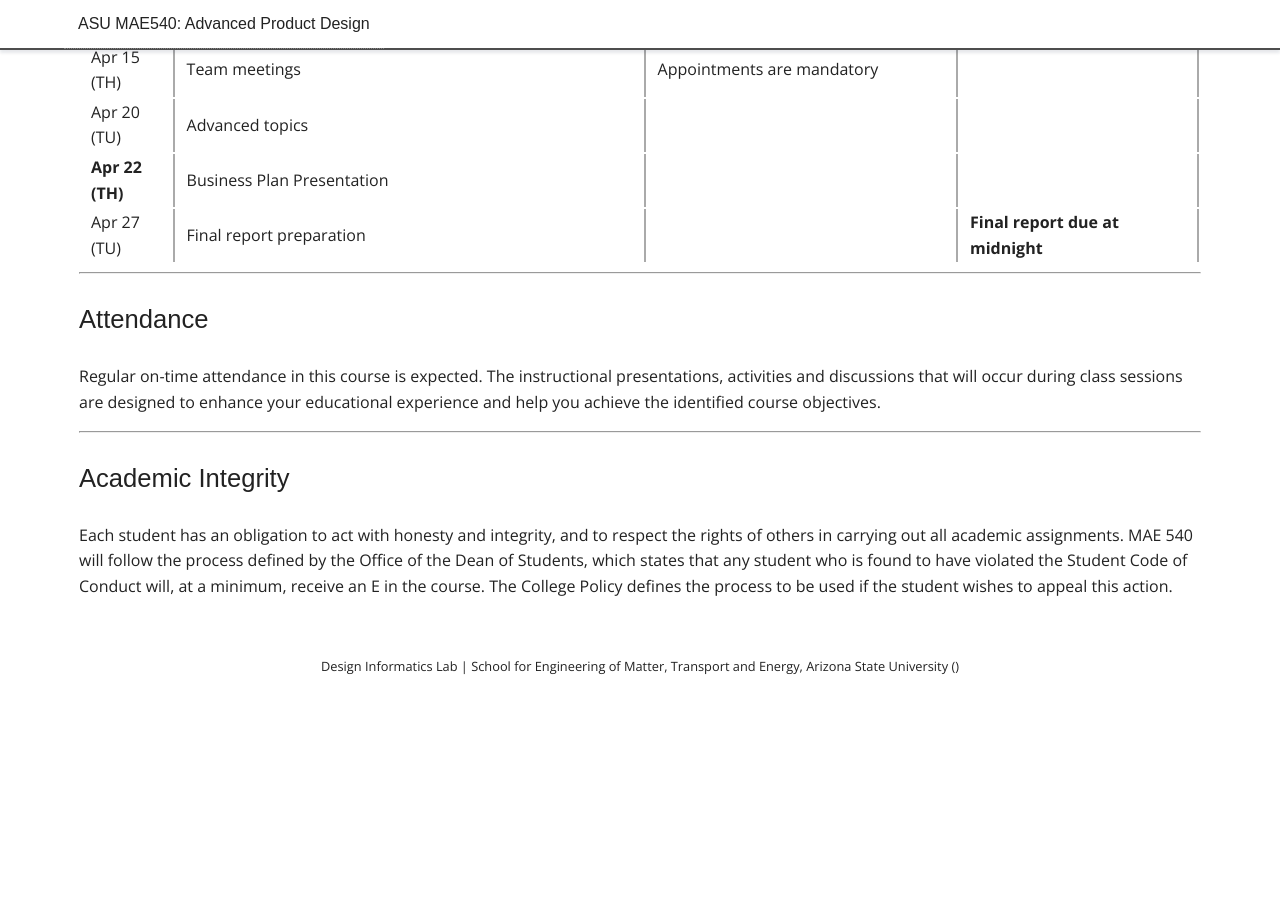
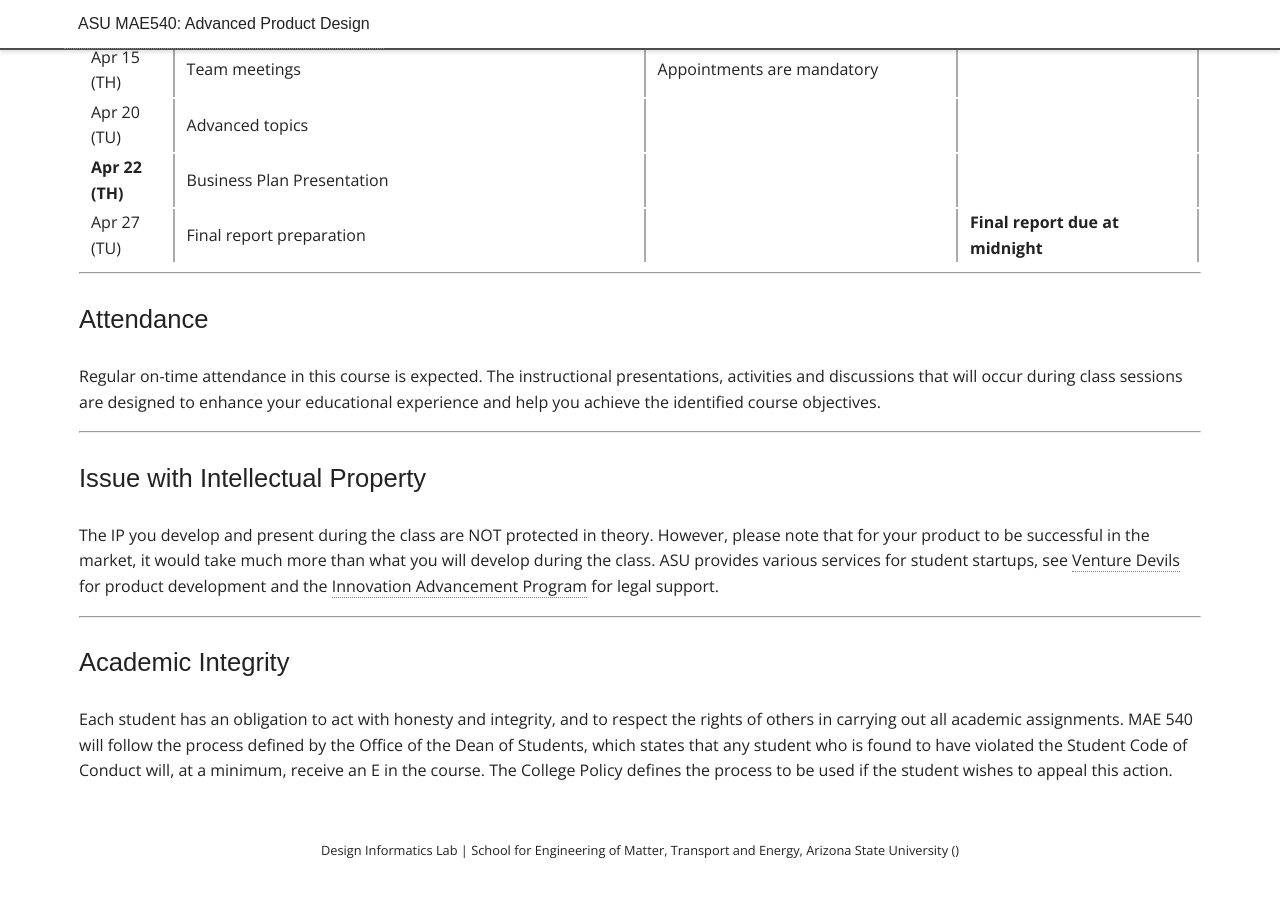
Before and after one commit to DesignInformaticsLab/DesignInformaticsLab.github.io, a Jekyll site: the page built from _posts/teaching/productdesign/2016-12-08-syllabus.md, in a window 1280 px wide and 900 px high, scrolled down 3088 px. Built offline with Jekyll 4.4.1, drawn with Linux system fonts in a browser that asks for light colours; some web fonts are replaced; before the commit the page ends 3804 px from its top, so only the background shows below that.

Commit message:
update course notes

```diff
--- a/_posts/teaching/productdesign/2016-12-08-syllabus.md
+++ b/_posts/teaching/productdesign/2016-12-08-syllabus.md
@@ -119,6 +119,18 @@ activities and discussions that will occur during class sessions are designed to
 
 ***
 
+### Issue with Intellectual Property
+
+The IP you develop and present during the class are NOT protected in theory. However, please note that
+for your product to be successful in the market, it would take much more than what you will develop
+during the class. ASU provides various services for student startups, see [Venture Devils][vd] for
+product development and the [Innovation Advancement Program][iap] for legal support.
+
+***
+
 ### Academic Integrity
 
 Each student has an obligation to act with honesty and integrity, and to respect the rights of others in carrying out all academic assignments. MAE 540 will follow the process defined by the Office of the Dean of Students, which states that any student who is found to have violated the Student Code of Conduct will, at a minimum, receive an E in the course. The College Policy defines the process to be used if the student wishes to appeal this action.
+
+[vd]:https://engineering.asu.edu/startup-center/venture-devils/
+[iap]: https://www.law.asu.edu/experiences/clinics/iap
```
